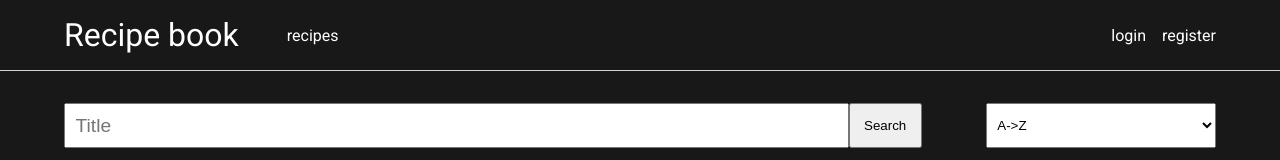
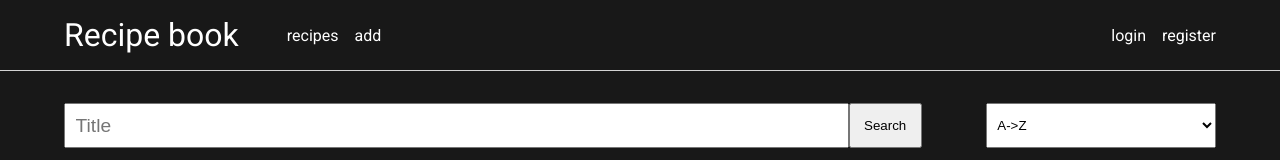
Before and after one commit to Eryk13/recipe-web-app, a Vue app: page / in a window 1280 px wide. Shown: the top 160 px of the page. Built offline with nearby package versions, Linux system fonts and the light colour scheme.

Commit message:
add new recipe link to top nav

```diff
--- a/src/layouts/MainLayout.vue
+++ b/src/layouts/MainLayout.vue
@@ -11,6 +11,7 @@ export default {
         <a id="main-header__logo">Recipe book</a>
         <div id="main-header__links">
           <a class="link">recipes</a>
+          <a class="link">add</a>
         </div>
         <div id="main-header__auth-links">
           <a class="link">login</a>
@@ -47,6 +48,7 @@ export default {
     display: flex;
     flex-grow: 1;
     margin-left: 2rem;
+    gap: 1rem;
   }
 
   #main-header__nav{
```
